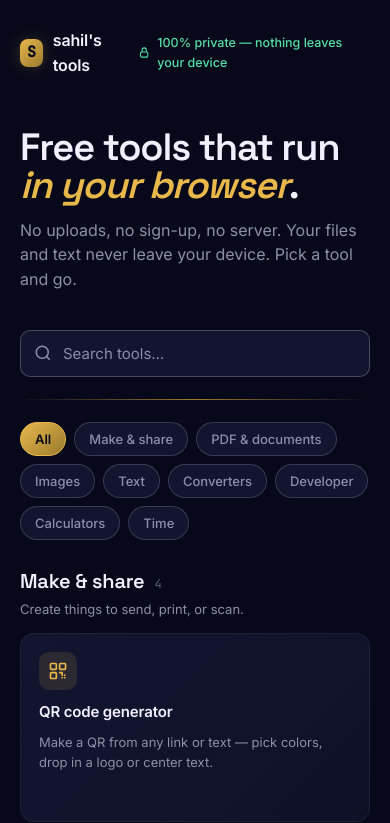
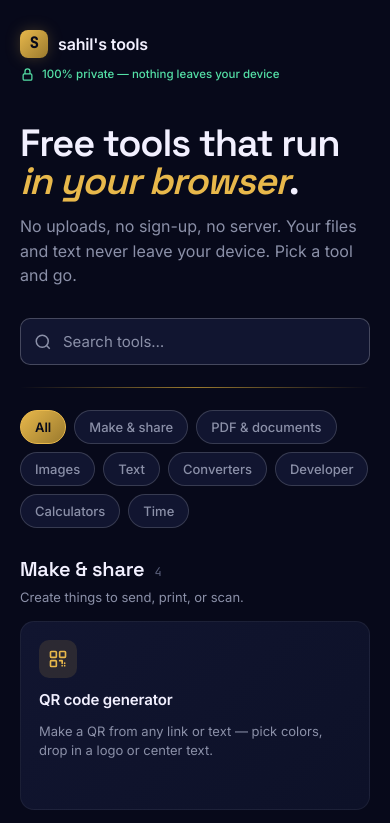
Before and after one commit to Zarahatkedost/tools, a plain HTML site: page index.html in a window 390 px wide. Shown: the top 823 px of the page. Drawn offline with Linux system fonts and the light colour scheme.

Commit message:
Tools hub: responsive header on phones (wrap brand + privacy note, full-width search)

```diff
--- a/index.html
+++ b/index.html
@@ -70,6 +70,14 @@
   footer{margin-top:40px;padding-top:22px;border-top:1px solid var(--line);display:flex;justify-content:space-between;flex-wrap:wrap;gap:10px;font-size:12.5px;color:var(--muted);}
   footer a{color:var(--accent);text-decoration:none;}
   footer a:hover{color:var(--ink);}
+  /* phone: the brand lockup and the privacy note were fighting for one line */
+  @media (max-width:640px){
+    header.site{flex-wrap:wrap;row-gap:8px;padding:10px 0 8px;}
+    .privacy{font-size:11.5px;width:100%;}
+    .searchfield{min-width:100%;}
+    .hero{padding:32px 0 22px;}
+    footer{flex-direction:column;gap:6px;align-items:flex-start;}
+  }
 </style>
 </head>
 <body>
```
